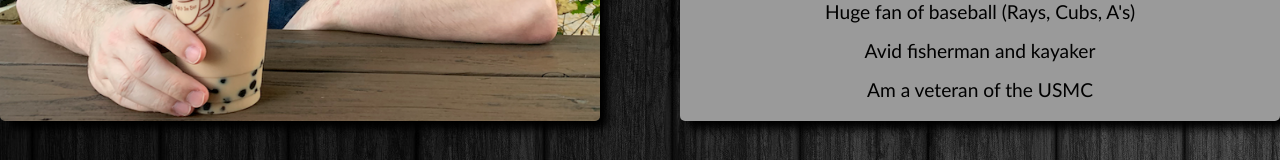
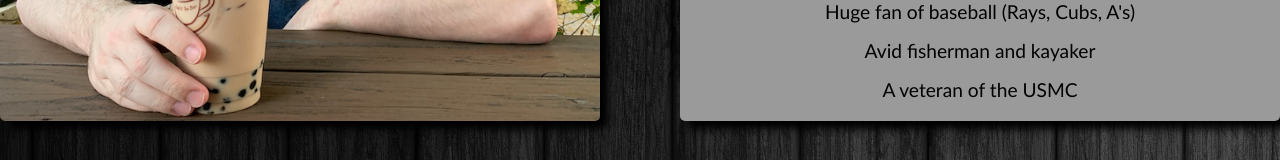
Before and after one commit to VaderSteve76/React-Portfolio, a React (Create React App) app in the folder portfolio/: page / in a window 1280 px wide. Shown: the part 494-654 px from the top of the page. Built offline with nearby package versions, Linux system fonts and the light colour scheme; what react-animations would draw is missing.

Commit message:
Fixed import for picture

```diff
--- a/portfolio/src/Components/ImageCard/ImageCard.js
+++ b/portfolio/src/Components/ImageCard/ImageCard.js
@@ -19,7 +19,7 @@ export default class ImageCard extends Component {
           <S.INFO>Avid video gamer pc & console</S.INFO>
           <S.INFO>Huge fan of baseball (Rays, Cubs, A's)</S.INFO>
           <S.INFO>Avid fisherman and kayaker</S.INFO>
-          <S.INFO>Am a veteran of the USMC</S.INFO>
+          <S.INFO>A veteran of the USMC</S.INFO>
       </S.ABOUT>
       </S.MAIN>
 
```
